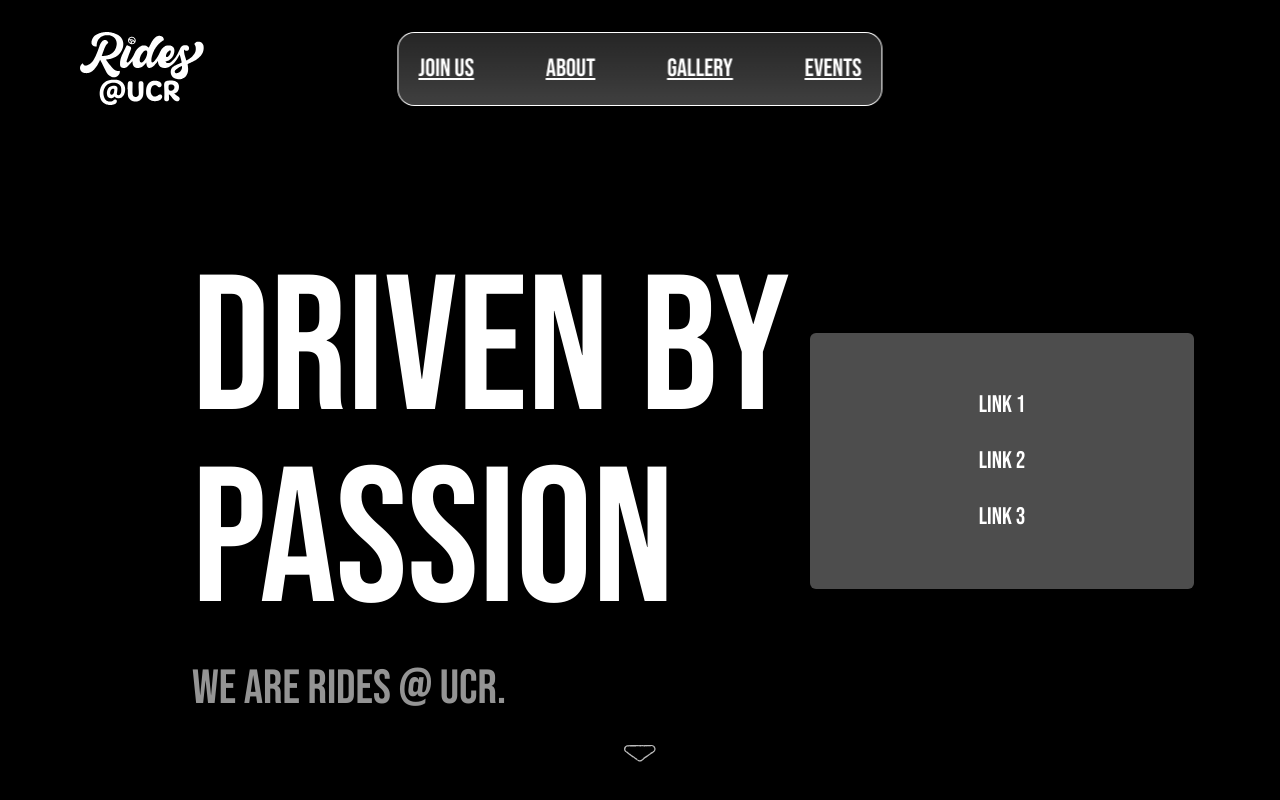
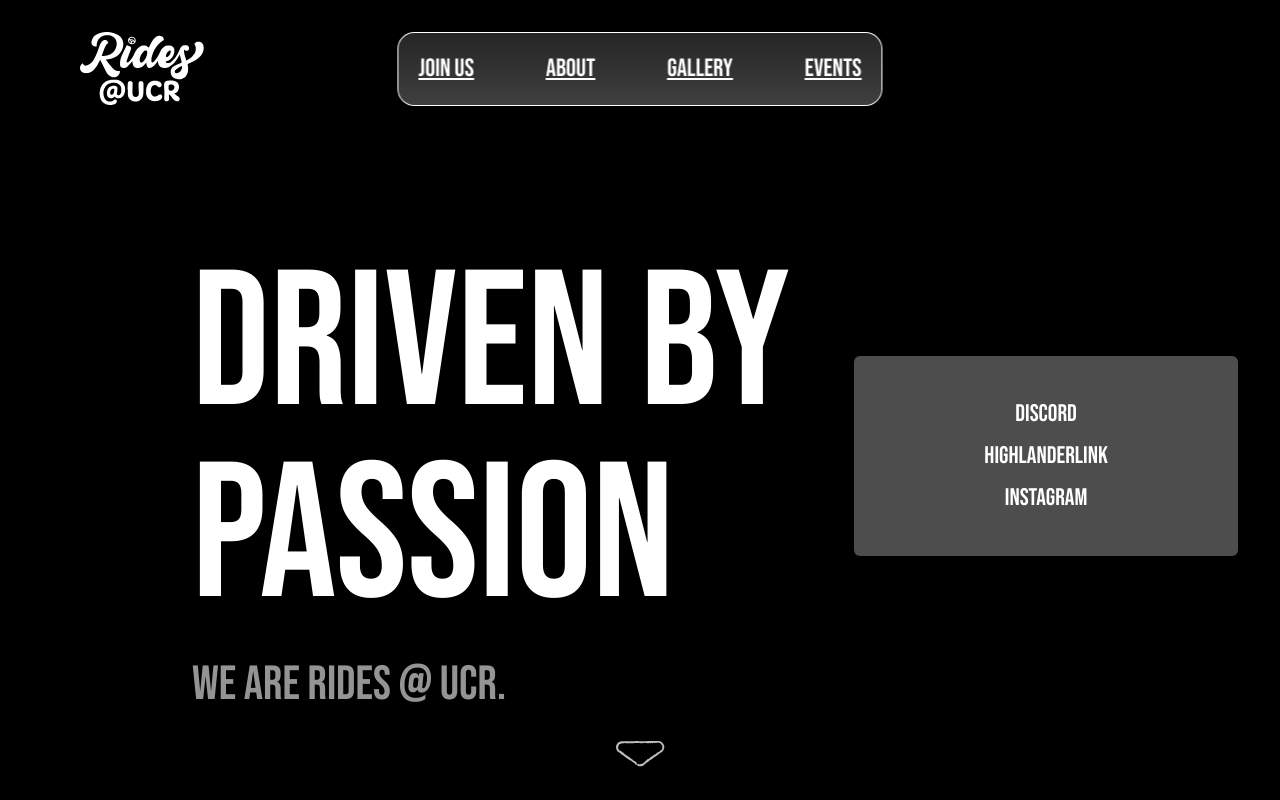
Before and after one commit to acm-ucr/ridesucr-website, a Next.js app: page / in a window 1280 px wide. Shown: the top 800 px of the page. Built offline with nearby package versions, Linux system fonts and the light colour scheme.

Commit message:
add links

```diff
--- a/src/components/home/Moto.tsx
+++ b/src/components/home/Moto.tsx
@@ -1,30 +1,38 @@
 import Image from "next/image";
 import DownArrow from "@/public/Jump_Button.svg";
+import { RIDES_LINKS } from "../../data/LinksData";
+import Link from "next/link";
 
 const Moto = () => {
   return (
     <div className="text-ridesucr-white relative w-screen">
-      <div className="flex items-center gap-5 pl-[15vw]">
+      <div className="flex items-center gap-16 pl-[15vw]">
         <div className="text-left">
           <div className="text-[12rem]">
-            <span className="mb-[-0.5em] block">Driven by</span>
-            <span className="mb-[-0.2em] block">Passion</span>
+            <div className="mb-[-0.5em]">Driven by</div>
+            <div className="mb-[-0.2em]">Passion</div>
           </div>
-          <span className="text-ridesucr-gray mt-4 block text-5xl">
+          <div className="text-ridesucr-gray mt-4 text-5xl">
             We are rides @ ucr.
-          </span>
+          </div>
         </div>
 
-        <div className="text-ridesucr-white flex h-64 w-96 flex-col justify-evenly rounded-md bg-white/30 p-8 text-center text-2xl backdrop-blur-lg">
-          <div>Link 1</div>
-          <div>Link 2</div>
-          <div>Link 3</div>
+        <div className="text-ridesucr-white flex h-[20vh] min-h-[200px] w-[30vw] min-w-[250px] flex-col justify-evenly rounded-md bg-white/30 p-8 text-center text-2xl backdrop-blur-lg">
+          <Link href={RIDES_LINKS.discord} target="_blank">
+            Discord
+          </Link>
+          <Link href={RIDES_LINKS.highlanderlink} target="_blank">
+            HighlanderLink
+          </Link>
+          <Link href={RIDES_LINKS.instagram} target="_blank">
+            Instagram
+          </Link>
         </div>
       </div>
 
       <div className="mt-8 mb-16 flex w-full justify-center">
         <button>
-          <Image src={DownArrow} alt="Down Arrow" width={32} height={32} />
+          <Image src={DownArrow} alt="Down Arrow" />
         </button>
       </div>
 
```
